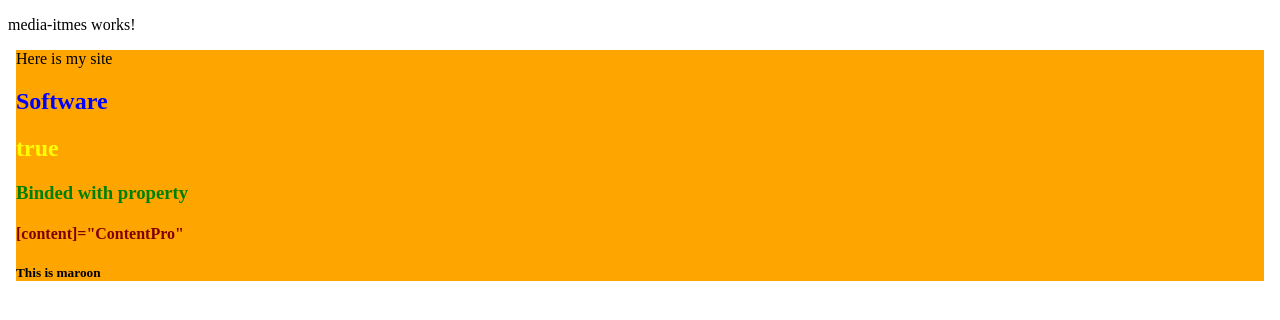
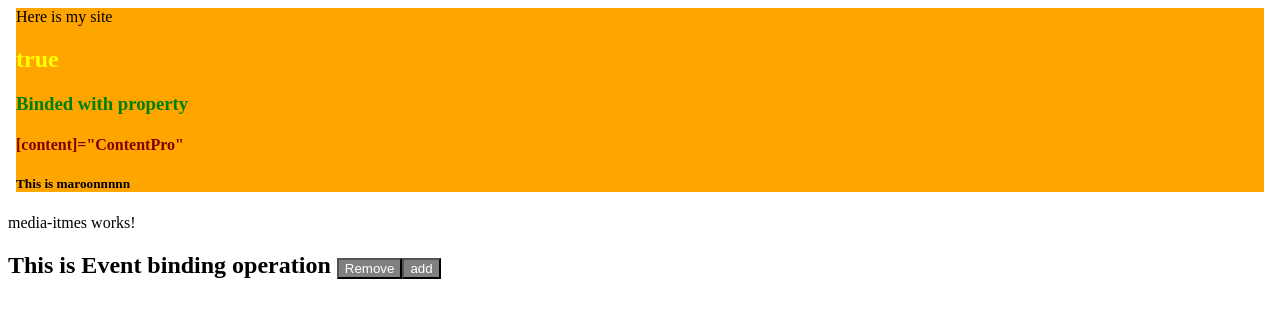
Before and after one commit to hulikeri/AngularBasic, an Angular app: page / in a window 1280 px wide. Shown: the top 320 px of the page. Built offline with nearby package versions, Linux system fonts and the light colour scheme.

Commit message:
Event property Binding

```diff
--- a/src/app/app.component.html
+++ b/src/app/app.component.html
@@ -1,14 +1,17 @@
+<html>
     <section>
-    <header>
-        <app-media-itmes></app-media-itmes>
-    </header>
         <body class="BodyProperties">Here is my site
-    <h1>{{title}}</h1>
+            <!-- <h1>{{title}}</h1> -->
             <h2>{{isReturnable()}}</h2>
             <h3 [textContent]="BindingProperty"></h3>
             <h4>[content]="ContentPro"</h4>
-    <h5>This is maroon</h5>
-
+            <h5>This is maroonnnnn</h5>
         </body>
+        <app-media-itmes>
+            <head>
+                <title>Angular</title>
+            </head>
+        </app-media-itmes>
+    </section>
     <router-outlet></router-outlet>
-</section>
+</html>
--- a/src/app/app.component.ts
+++ b/src/app/app.component.ts
@@ -8,7 +8,7 @@ import { Component } from '@angular/core';
 export class AppComponent {
   title = 'Software';
   BindingProperty = 'Binded with property';
-  ContentPro = 'Binded with content'
+  ContentPro = 'Binded with contentqq'
   isReturnable(){
     return true;
   }
--- a/src/app/media-itmes/media-itmes.component.html
+++ b/src/app/media-itmes/media-itmes.component.html
@@ -1 +1,4 @@
 <p>media-itmes works!</p>
+<h1>This is Event binding operation
+<button id="btnRemove" (click)="OnDelete()">Remove</button>
+<button id="btnAdd" >add</button> </h1>
--- a/src/app/media-itmes/media-itmes.component.scss
+++ b/src/app/media-itmes/media-itmes.component.scss
@@ -0,0 +1 @@
+button{color: white; background-color: gray;}
--- a/src/app/media-itmes/media-itmes.component.ts
+++ b/src/app/media-itmes/media-itmes.component.ts
@@ -12,4 +12,8 @@ export class MediaItmesComponent implements OnInit {
   ngOnInit(): void {
   }
 
+  OnDelete(){
+    console.log("Deleted");
+  }
+
 }
--- a/src/index.html
+++ b/src/index.html
@@ -1,8 +1,9 @@
 <!doctype html>
-<html lang="en">
+<html lang="en" title="Angu">
 <head>
   <meta charset="utf-8">
   <base href="/">
+  <title>First app</title>
   <meta name="viewport" content="width=device-width, initial-scale=1">
   <link rel="icon" type="image/x-icon" href="favicon.ico">
 </head>
```
Lines whose indentation alone changed are shown as unchanged.
